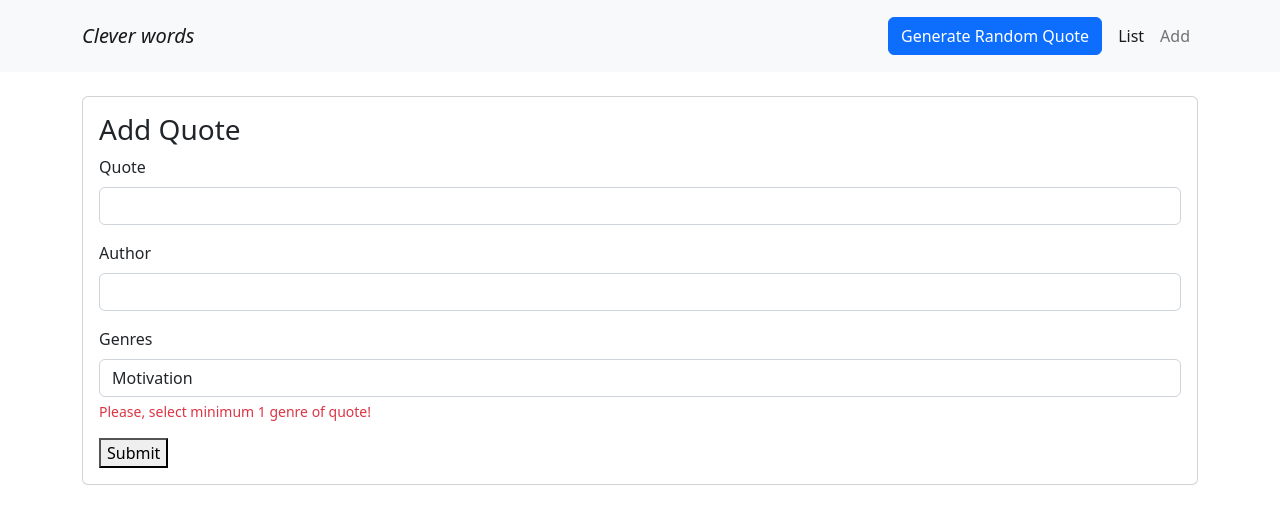
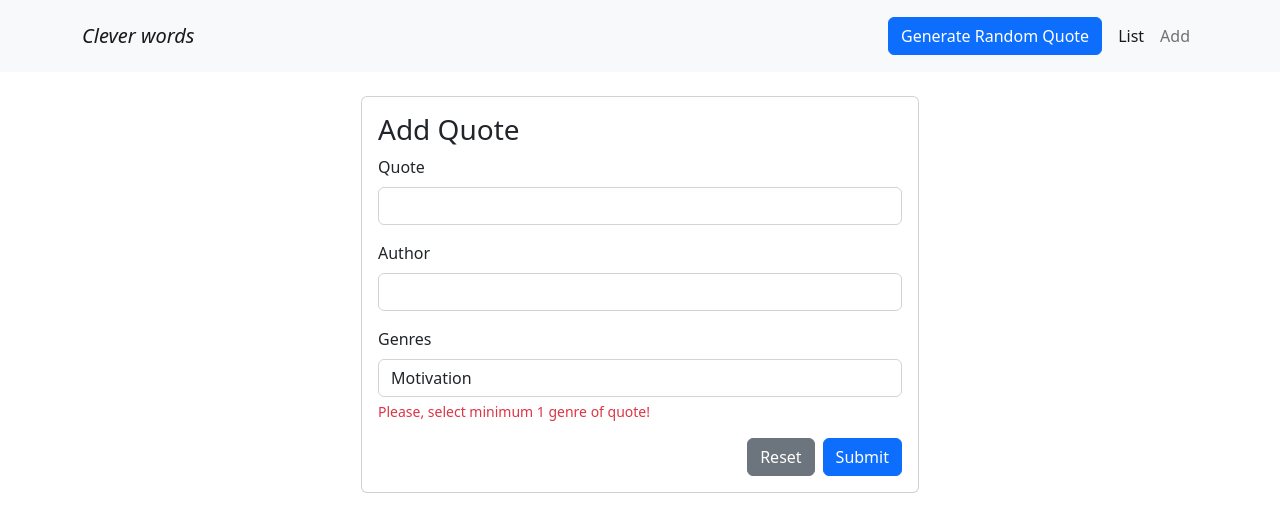
Before and after one commit to aibrohim/quotes-shelf, a Vue app: page /add in a window 1280 px wide. Shown: the top 532 px of the page. Built offline with nearby package versions, Linux system fonts and the light colour scheme.

Commit message:
quote form was integrated to edit and add pages

```diff
--- a/src/entities/GenresSelect/ui/GenresSelect.vue
+++ b/src/entities/GenresSelect/ui/GenresSelect.vue
@@ -38,6 +38,11 @@ export default {
       emit("onchange", [...selectedGenres.value]);
     });
 
+    watch(props.genres, () => {
+      console.log(props.genres);
+      selectedGenres.value = props.genres;
+    });
+
     return {
       genresOptions,
       selectedGenres,
--- a/src/pages/AddQuote/ui/AddQuoteView.vue
+++ b/src/pages/AddQuote/ui/AddQuoteView.vue
@@ -1,7 +1,8 @@
 <script setup>
 import QuoteForm from "@/widgets/QuoteForm/ui/QuoteForm.vue";
+import AddButtons from "@/widgets/AddButtons/ui/AddButtons.vue";
 </script>
 
 <template>
-  <QuoteForm title="Add Quote" />
+  <QuoteForm title="Add Quote"><AddButtons /></QuoteForm>
 </template>
--- a/src/pages/EditQuote/ui/EditQuoteView.vue
+++ b/src/pages/EditQuote/ui/EditQuoteView.vue
@@ -1,3 +1,8 @@
+<script setup>
+import QuoteForm from "@/widgets/QuoteForm/ui/QuoteForm.vue";
+import EditButtons from "@/widgets/EditButtons/ui/EditButtons.vue";
+</script>
+
 <template>
-  <h1>Edit Quote page</h1>
+  <QuoteForm title="Edit"><EditButtons /></QuoteForm>
 </template>
--- /dev/null
+++ b/src/widgets/AddButtons/ui/AddButtons.vue
@@ -0,0 +1,9 @@
+<script setup>
+import MainBtn from "@/shared/ui/MainBtn.vue";
+</script>
+<template>
+  <div class="d-flex justify-content-end">
+    <MainBtn type="reset" color="secondary" class="me-2">Reset</MainBtn>
+    <MainBtn type="submit" color="primary">Submit</MainBtn>
+  </div>
+</template>
--- /dev/null
+++ b/src/widgets/EditButtons/ui/EditButtons.vue
@@ -0,0 +1,11 @@
+<script setup>
+import MainBtn from "@/shared/ui/MainBtn.vue";
+</script>
+<template>
+  <div class="d-flex justify-content-end">
+    <MainBtn type="reset" color="danger" class="me-auto">Delete</MainBtn>
+
+    <MainBtn type="reset" color="secondary" class="me-2">Reset</MainBtn>
+    <MainBtn type="submit" color="primary">Edit</MainBtn>
+  </div>
+</template>
--- a/src/widgets/QuoteForm/ui/QuoteForm.vue
+++ b/src/widgets/QuoteForm/ui/QuoteForm.vue
@@ -1,18 +1,26 @@
 <script>
+import { watch } from "vue";
+
 import { useForm } from "vee-validate";
 
 import FieldItem from "@/entities/FieldItem/ui/FieldItem.vue";
 import FieldInput from "@/shared/ui/FieldInput.vue";
+import GenresSelect from "@/entities/GenresSelect/ui/GenresSelect.vue";
 
-import { validationSchema } from "../consts";
-import GenresSelect from "@/entities/GenresSelect/ui/GenresSelect.vue";
+import { validationSchema } from "../constants";
 
 export default {
   props: ["title"],
   emits: ["onsubmit"],
   setup(_, { emit }) {
-    const { errors, values, handleSubmit, useFieldModel, setFieldValue } =
-      useForm({
+    const {
+      errors,
+      values,
+      handleSubmit,
+      useFieldModel,
+      setFieldValue,
+      resetForm,
+    } = useForm({
       validationSchema,
       initialValues: {
         body: "",
@@ -23,13 +31,21 @@ export default {
 
     const [body, author] = useFieldModel(["body", "author"]);
 
+    const handlesGenreSelect = (selectedGenres) => {
+      setFieldValue("genres", selectedGenres);
+    };
+
     const onSubmit = handleSubmit((values) => {
       emit(values);
     });
 
-    const handlesGenreSelect = (selectedGenres) => {
-      setFieldValue("genres", selectedGenres);
+    const onReset = () => {
+      resetForm();
     };
+
+    watch(values, () => {
+      console.log({ ...values });
+    });
 
     return {
       body,
@@ -37,6 +53,7 @@ export default {
       errors,
       values,
       onSubmit,
+      onReset,
       handlesGenreSelect,
     };
   },
@@ -49,10 +66,10 @@ export default {
 </script>
 
 <template>
-  <div class="card">
+  <div class="card col-12 col-md-9 col-lg-6 mx-auto">
     <div class="card-body">
       <h1 class="h3 text-left card-title">{{ title }}</h1>
-      <form @submit="onSubmit">
+      <form @submit="onSubmit" @reset="onReset">
         <FieldItem label="Quote" :error="errors.body">
           <FieldInput v-model="body" name="body" />
         </FieldItem>
@@ -61,9 +78,12 @@ export default {
         </FieldItem>
 
         <FieldItem label="Genres" :error="errors.genres">
-          <GenresSelect @onchange="handlesGenreSelect" />
+          <GenresSelect
+            @onchange="handlesGenreSelect"
+            :genres="values.genres"
+          />
         </FieldItem>
-        <button type="submit">Submit</button>
+        <slot />
       </form>
     </div>
   </div>
```
Also changed, not shown: src/widgets/QuoteForm/constants/index.js (renamed from src/widgets/QuoteForm/consts/index.js), src/widgets/QuoteForm/constants/schema.js (renamed from src/widgets/QuoteForm/consts/schema.js). Lines whose indentation alone changed are shown as unchanged.
